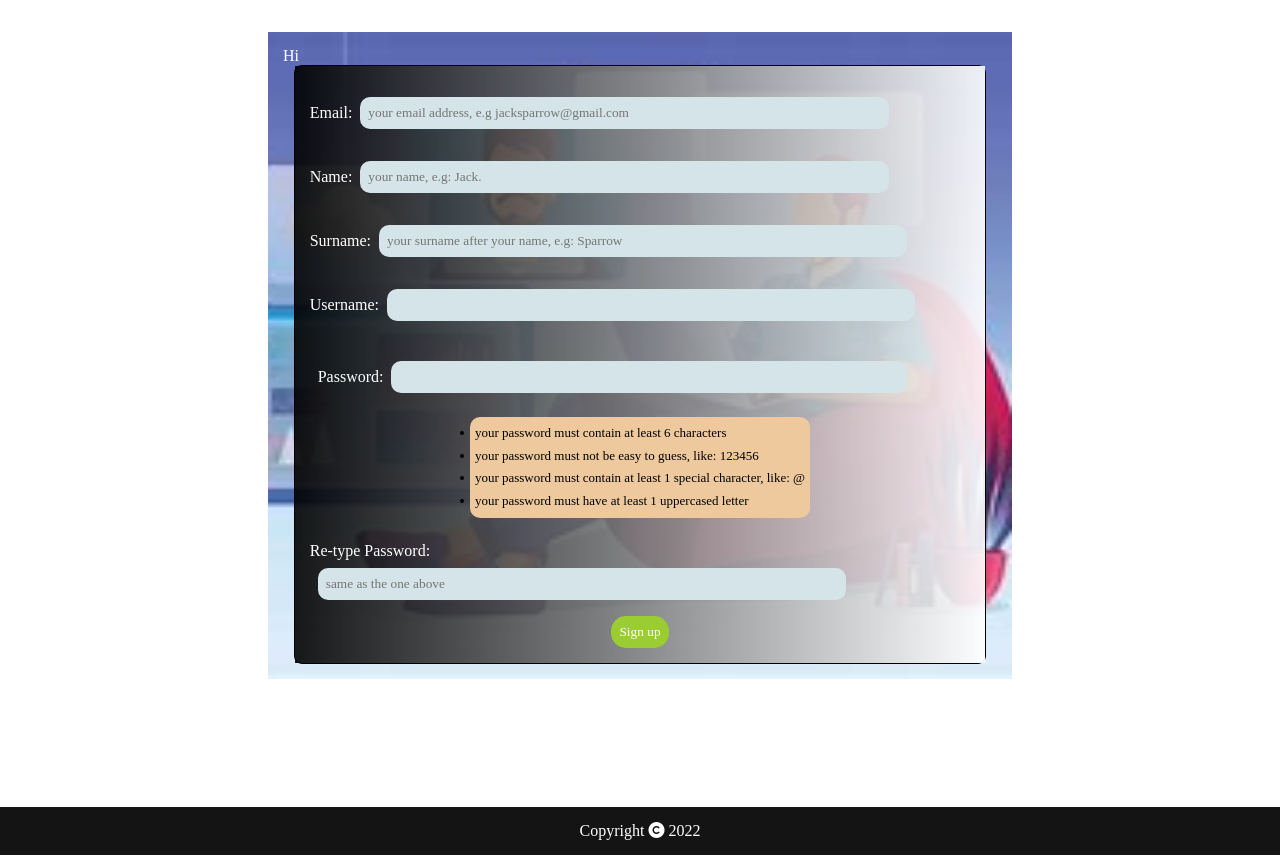
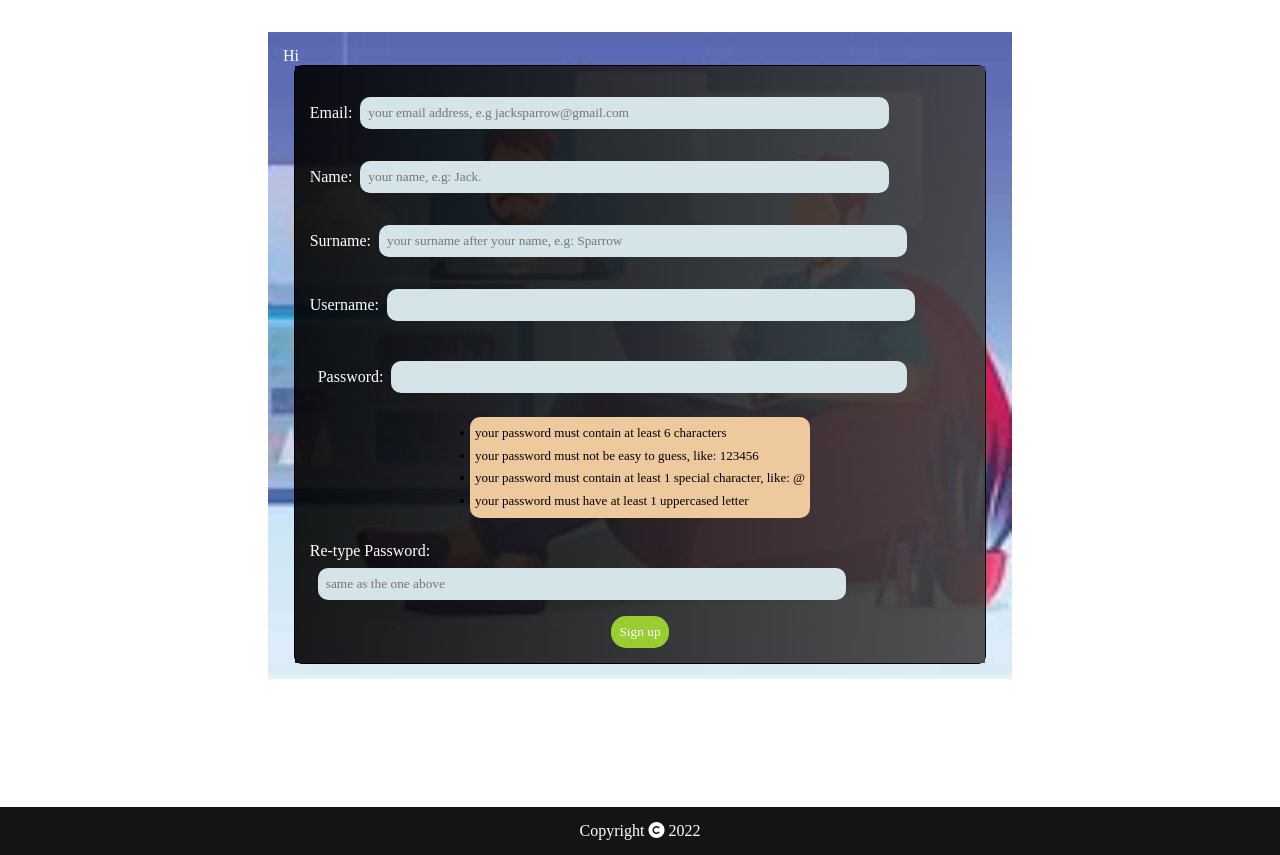
Before and after one commit to Zedtek-me/VideoCallBackend, a Django app: page /sign_up/ in a window 1280 px wide. Shown: the part 160-1015 px from the top of the page. Run offline with Django 4.2, Linux system fonts and the light colour scheme; some libraries are stand-ins or nearby versions.

Commit message:
in progress

```diff
--- a/VideoBackendApp/static/videobackend/css/index.css
+++ b/VideoBackendApp/static/videobackend/css/index.css
@@ -202,7 +202,7 @@ label.pass-hint{/*password container with the pass-cont and pass-hint paragraph*
     justify-content: flex-end;
     text-align: left;
     background-color: rgb(238, 201, 157);
-    font-weight: 300;
+    font-weight: 500;
     font-size: small;
     color:black;
     width:fit-content;
@@ -212,7 +212,7 @@ label.pass-hint{/*password container with the pass-cont and pass-hint paragraph*
 }
 /* found in the forms to give the forms some nice looks */
 .login-div form > div.opac-bg{
-    background-image: linear-gradient(to right, black, white);
+    background-image: linear-gradient(to right, black, rgb(66, 65, 65));
     position: absolute;
     top: 0;
     right: 0;
@@ -483,6 +483,7 @@ input.delete-meeting{
     border-radius: 10px;
     opacity: 0;
     transition: all 0.8s ease;
+    position: absolute;
 }
 /* schedule meeting  toggle*/
 .toggleScheduleDisplay{
--- a/VideoBackendApp/templates/videobackend/dashboard.html
+++ b/VideoBackendApp/templates/videobackend/dashboard.html
@@ -76,7 +76,7 @@
             </div>
         </div>
         <!-- meeting schedule form sector -->
-        <div class="schedule-meeting">
+        <div class="schedule-meeting absolute">
             <p id="schedule-headline">Schedule your meeting below.</p>
             <form id="meeting-schedule-form" action="{%url 'new meeting'%}">
                 <label for="Meeting Title">
--- a/VideoBackendApp/templates/videobackend/meeting_room.html
+++ b/VideoBackendApp/templates/videobackend/meeting_room.html
@@ -8,7 +8,7 @@
 
 {%block content%}
     <div class="metting-room-cont">
-        <div class="json-msgs hidden-msgs"></div>
+        <div class="json-msgs hidden-msgs"></div><!--message from frontend-->
         <video src="">
 
         </video>
```
